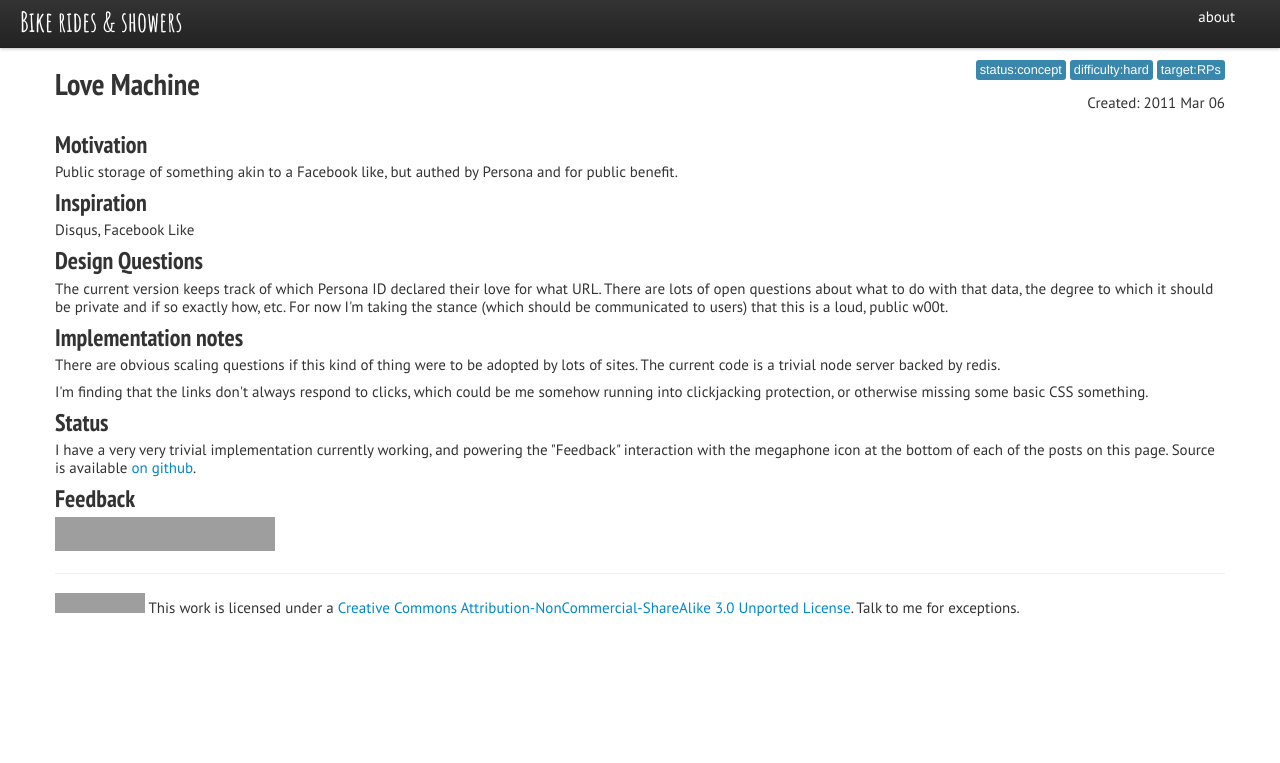
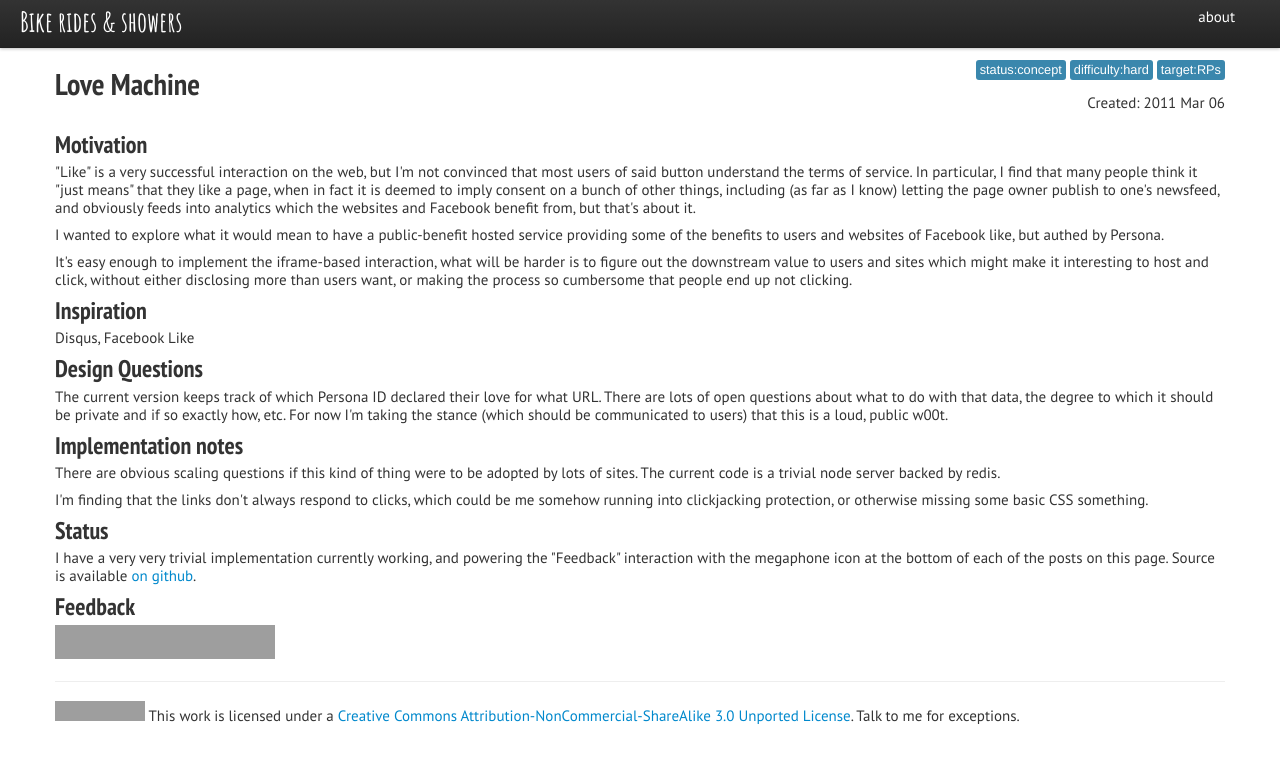
Before and after one commit to davidascher/davidascher.github.com, a Jekyll site: the page built from _posts/2011-03-06-lovemachine.html, in a window 1280 px wide, cut to the strip 0-763 px from the top of the page. Built offline with Jekyll 4.4.1, drawn with Linux system fonts in a browser that asks for light colours; grey boxes are pictures that could not be loaded.

Commit message:
verbiage

```diff
--- a/_posts/2011-03-06-lovemachine.html
+++ b/_posts/2011-03-06-lovemachine.html
@@ -9,9 +9,16 @@ categories: [status:concept, difficulty:hard, target:RPs]
 <h2>Motivation</h2>
 
 <p>
-Public storage of something akin to a Facebook like, but authed by Persona and for public benefit.
+"Like" is a very successful interaction on the web, but I'm not convinced that most users of said button understand the terms of service.  In particular, I find that many people think it "just means" that they like a page, when in fact it is deemed to imply consent on a bunch of other things, including (as far as I know) letting the page owner publish to one's newsfeed, and obviously feeds into analytics which the websites and Facebook benefit from, but that's about it.
 </p>
 
+<p>
+	I wanted to explore what it would mean to have a public-benefit hosted service providing some of the benefits to users and websites of Facebook like, but authed by Persona.
+</p>
+
+<p>
+	It's easy enough to implement the iframe-based interaction, what will be harder is to figure out the downstream value to users and sites which might make it interesting to host and click, without either disclosing more than users want, or making the process so cumbersome that people end up not clicking.
+</p>
 
 <h2>Inspiration</h2>
 
```
